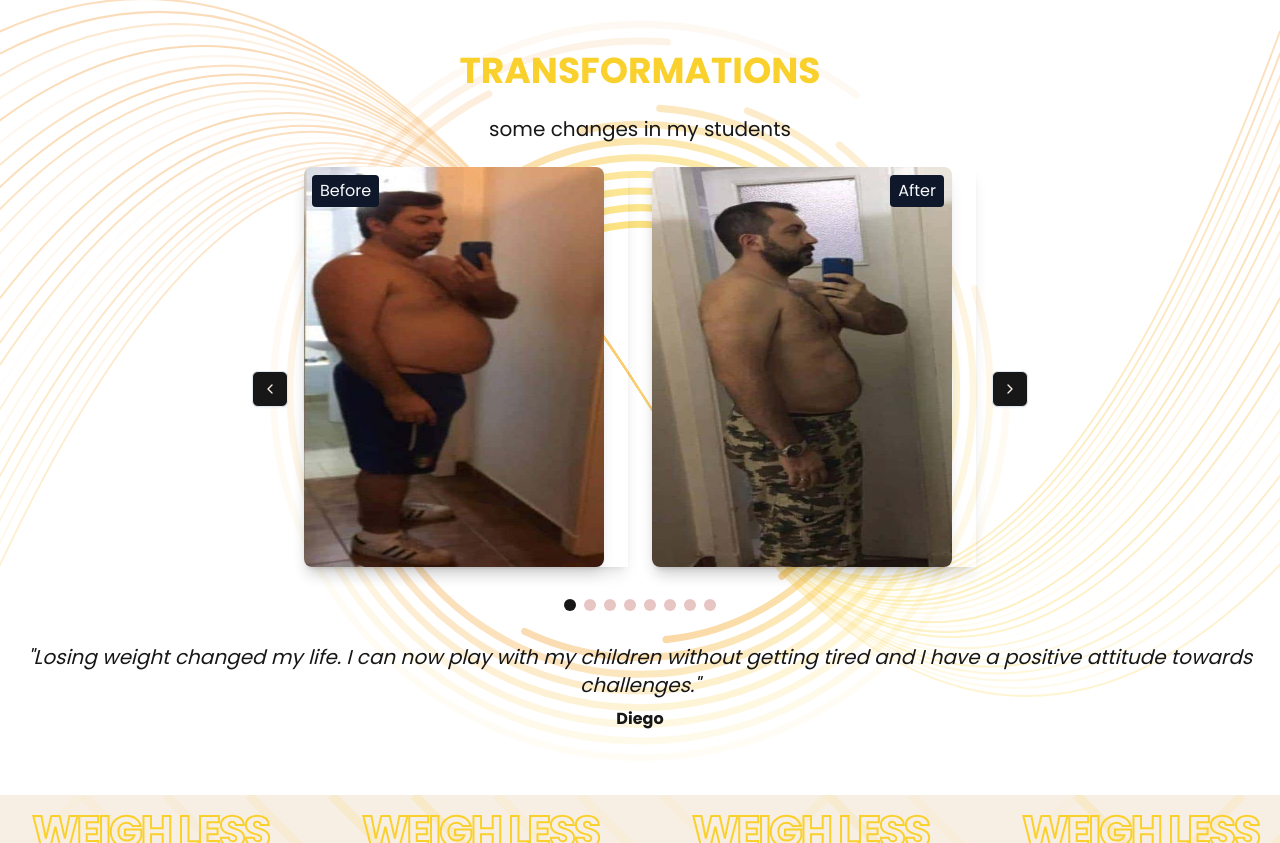
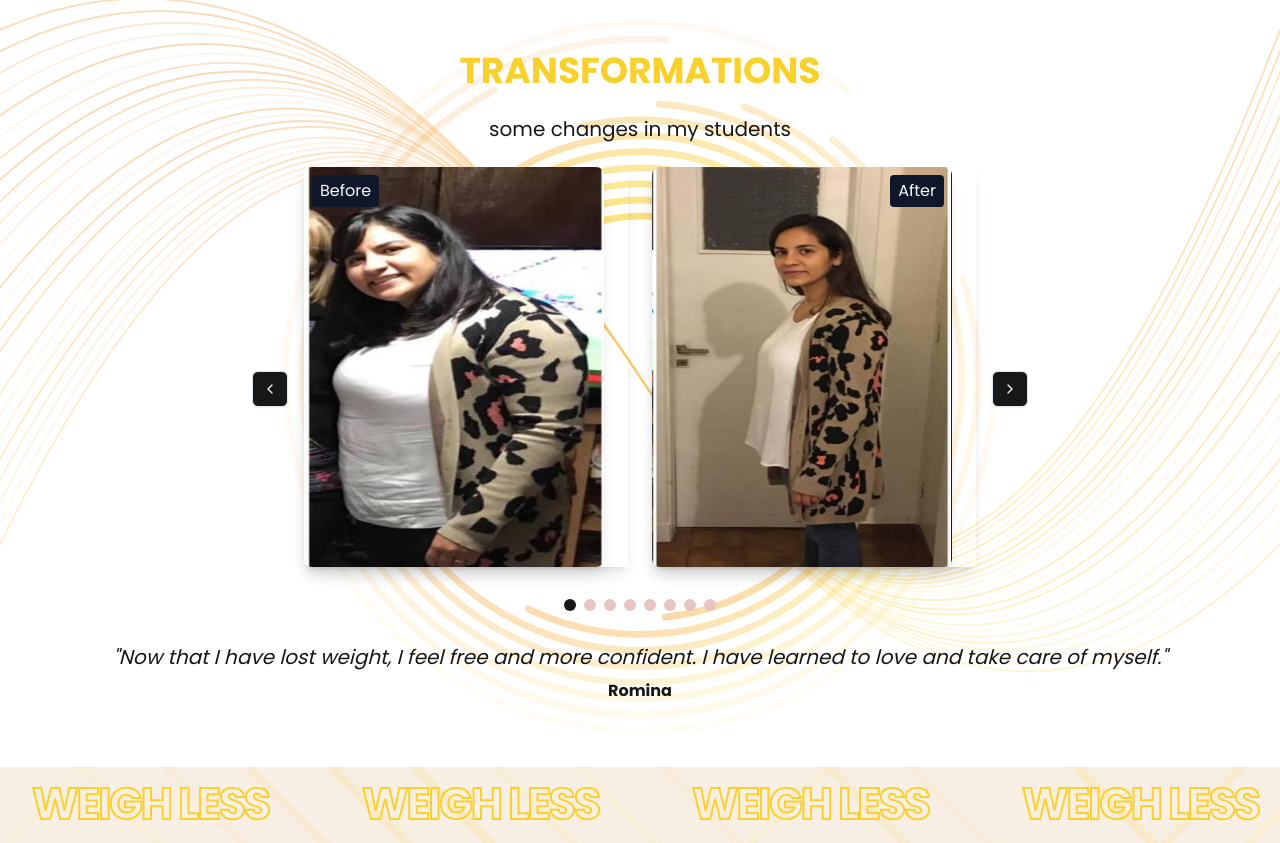
Before and after one commit to juancrossetto/pmvm, a Next.js app: page /en in a window 1280 px wide. Shown: the part 3357-4200 px from the top of the page. Built offline with nearby package versions, Linux system fonts and the light colour scheme.

Commit message:
feat: avances

```diff
--- a/src/components/sections/header.tsx
+++ b/src/components/sections/header.tsx
@@ -50,7 +50,7 @@ export const Navbar = () => {
 	const navItems = [
 		{ name: "about", href: "#about" },
 		{ name: "transformations", href: "#transformations" },
-		{ name: "start_your_change", href: "#contact" },
+		{ name: "start_your_change", href: "#pricing" },
 	];
 	return (
 		<nav className='navbar shadow-md'>
--- a/src/components/sections/hero.tsx
+++ b/src/components/sections/hero.tsx
@@ -53,7 +53,7 @@ const Hero = () => {
 									<span className='relative z-10'>{t("start_now")}</span>
 								</Link>
 								<Link
-									href='#about-me'
+									href='#about'
 									className='relative h-[50px] w-40 overflow-hidden border border-primaryColor bg-transparent text-primaryColor shadow-2xl transition-all before:absolute before:left-0 before:top-0 before:h-full before:w-0 before:duration-500 after:absolute after:right-0 after:top-0 after:h-full after:w-0 after:duration-500 hover:text-darkColor hover:before:w-2/4 hover:before:bg-lightColor hover:after:w-2/4 hover:after:bg-lightColor hover:border-darkColor'
 								>
 									<span className='relative z-10'>{t("get_to_know_me")}</span>
--- a/src/components/sections/pricing.tsx
+++ b/src/components/sections/pricing.tsx
@@ -77,6 +77,7 @@ const PlanCard = ({ plan }: PlanCardProps) => {
 	const locale = useLocale();
 	return (
 		<div
+			id='pricing'
 			className='px-4 sm:px-4 py-2 sm:py-4 mx-4 bg-clip-padding backdrop-filter backdrop-blur-xl bg-opacity-95 border border-opacity-20 duration-1000 ease-in-out transform rounded-lg transition-transform max-w-[500px] cursor-pointer hover:bg-lightColor hover:bg-opacity-20
 		bg-white dark:bg-darkColor hover:text-darkColor hover:dark:text-lightColor hover:opacity-100'
 		>
@@ -150,7 +151,10 @@ const PlanCard = ({ plan }: PlanCardProps) => {
 						>
 							<AccordionTrigger className='hover:text-primaryColor'>
 								<span className='flex items-center'>
-									<DynamicIcon icon={item.icon} className='text-primaryColor flex-shrink-0' />
+									<DynamicIcon
+										icon={item.icon}
+										className='text-primaryColor flex-shrink-0'
+									/>
 									<TooltipProvider>
 										<Tooltip>
 											<TooltipTrigger asChild>
--- a/src/data/transformations.json
+++ b/src/data/transformations.json
@@ -1,4 +1,20 @@
 [
+	{
+		"clientName": "Romina",
+		"beforeImage": "/images/transformations/Romina/cambio1.jpg",
+		"afterImage": "/images/transformations/Romina/cambio2.jpg",
+		"combinedImage": "/images/transformations/Romina/combined.jpg",
+		"clientTestimonial": {
+			"es": "A los 50 años, estoy en la mejor forma de mi vida. Nunca es tarde para empezar.",
+			"pt": "Aos 50 anos, estou na melhor forma da minha vida. Nunca é tarde para começar.",
+			"en": "At 50, I am in the best shape of my life. It's never too late to start."
+		},
+		"clientDetail": {
+			"es": "Ahora que he perdido peso, me siento libre y con más confianza. Aprendí a quererme y cuidarme.",
+			"pt": "Agora que perdi peso, me sinto livre e mais confiante. Aprendi a amar e cuidar de mim mesma.",
+			"en": "Now that I have lost weight, I feel free and more confident. I have learned to love and take care of myself."
+		}
+	},
 	{
 		"clientName": "Diego",
 		"beforeImage": "/images/transformations/Diego/cambio1.jpg",
@@ -96,22 +112,6 @@
 		}
 	},
 	{
-		"clientName": "Romina",
-		"beforeImage": "/images/transformations/Romina/cambio1.jpg",
-		"afterImage": "/images/transformations/Romina/cambio2.jpg",
-		"combinedImage": "/images/transformations/Romina/combined.jpg",
-		"clientTestimonial": {
-			"es": "A los 50 años, estoy en la mejor forma de mi vida. Nunca es tarde para empezar.",
-			"pt": "Aos 50 anos, estou na melhor forma da minha vida. Nunca é tarde para começar.",
-			"en": "At 50, I am in the best shape of my life. It's never too late to start."
-		},
-		"clientDetail": {
-			"es": "Ahora que he perdido peso, me siento libre y con más confianza. Aprendí a quererme y cuidarme.",
-			"pt": "Agora que perdi peso, me sinto livre e mais confiante. Aprendi a amar e cuidar de mim mesma.",
-			"en": "Now that I have lost weight, I feel free and more confident. I have learned to love and take care of myself."
-		}
-	},
-	{
 		"clientName": "Victor",
 		"beforeImage": "/images/transformations/Victor/cambio1.jpg",
 		"afterImage": "/images/transformations/Victor/cambio2.jpg",
```
Also changed, not shown: 2 other files (tests, documents, lock files or other folders).
